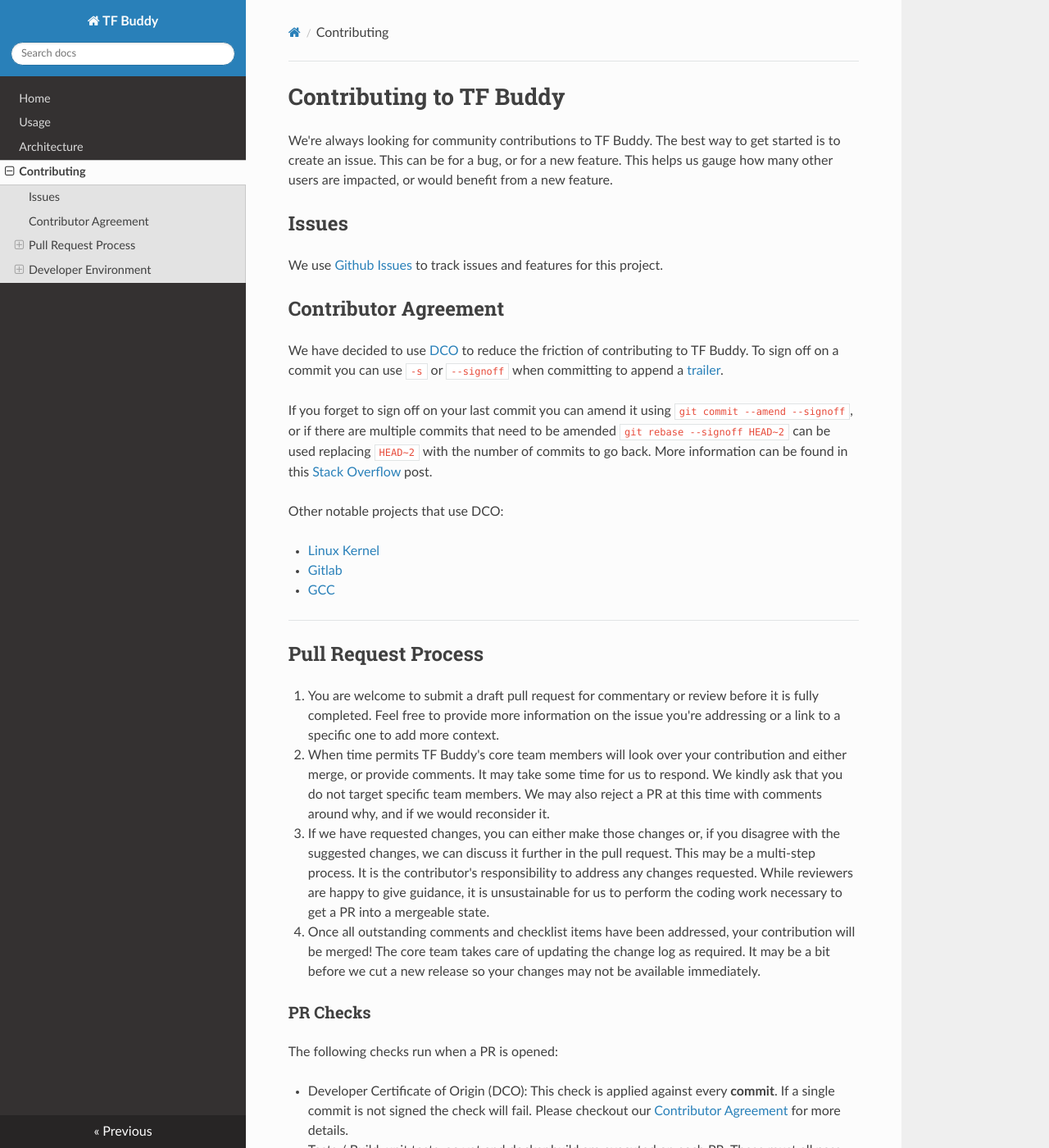
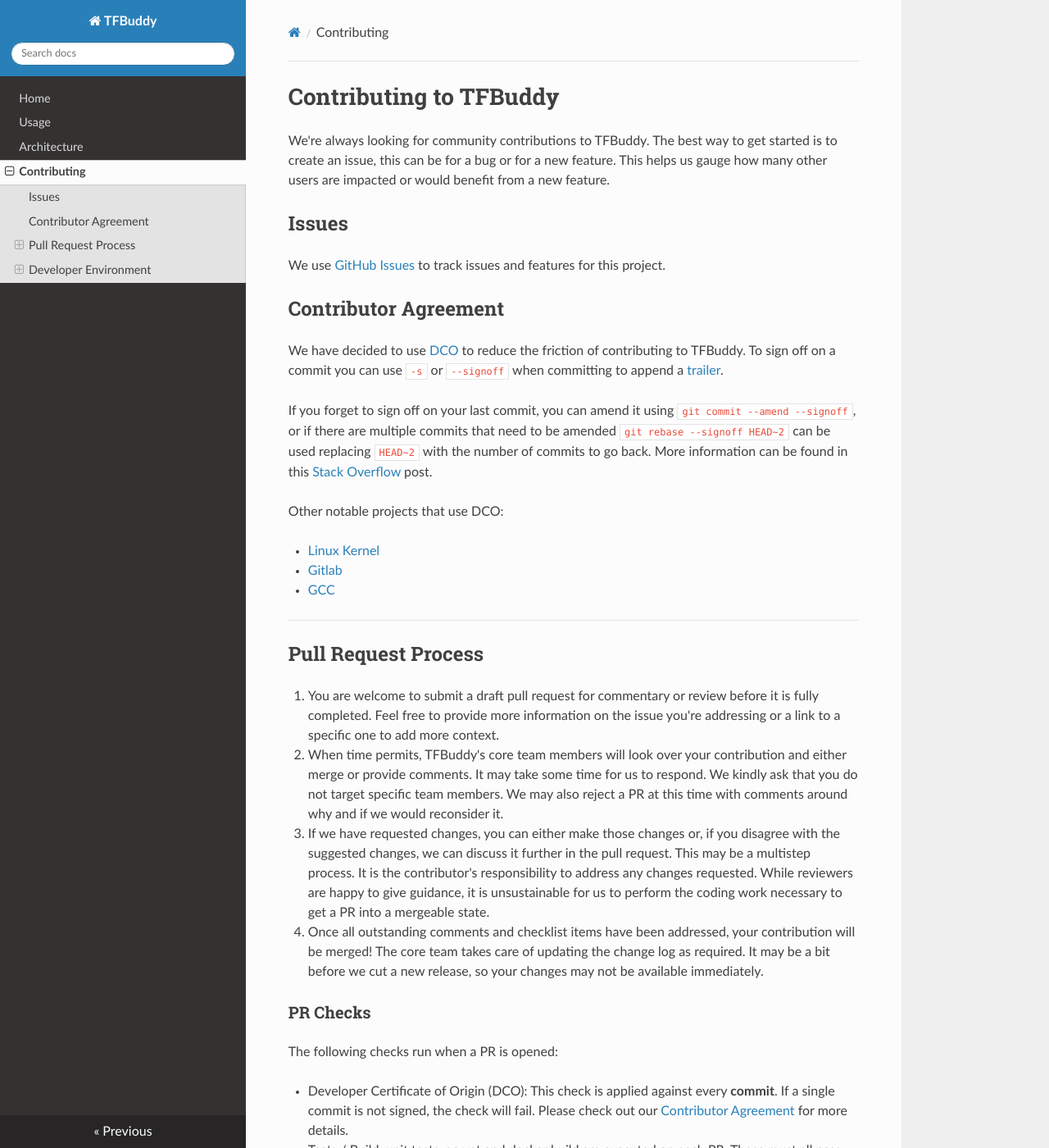
Before and after one commit to zapier/tfbuddy, an MkDocs documentation site: the page built from docs/contributing.md, in a window 1280 px wide and 1400 px high. Shown: the whole window at 82% size. Built offline with MkDocs 1.6.1, drawn with Linux system fonts in a browser that asks for light colours; nearby versions of some CDN libraries; some of the changed text lies outside the part shown.

Commit message:
linting and cleaning up errors
Signed-off-by: Adam Pietrzycki <adam@pietrzycki.com>

````diff
--- a/docs/contributing.md
+++ b/docs/contributing.md
@@ -1,16 +1,23 @@
-# Contributing to TF Buddy
+# Contributing to TFBuddy
 
-We're always looking for community contributions to TF Buddy. The best way to get started is to create an issue. This can be for a bug, or for a new feature. This helps us gauge how many other users are impacted, or would benefit from a new feature.
+We're always looking for community contributions to TFBuddy. The best way to get started is to create an issue, this can
+be for a bug or for a new feature. This helps us gauge how many other users are impacted or would benefit from a new
+feature.
 
 ## Issues
 
-We use [Github Issues](https://github.com/zapier/tfbuddy/issues) to track issues and features for this project.
+We use [GitHub Issues](https://github.com/zapier/tfbuddy/issues) to track issues and features for this project.
 
 ## Contributor Agreement
 
-We have decided to use [DCO](https://en.wikipedia.org/wiki/Developer_Certificate_of_Origin) to reduce the friction of contributing to TF Buddy. To sign off on a commit you can use `-s` or `--signoff` when committing to append a [trailer](https://git-scm.com/docs/git-commit#Documentation/git-commit.txt--s).
+We have decided to use [DCO](https://en.wikipedia.org/wiki/Developer_Certificate_of_Origin) to reduce the friction of
+contributing to TFBuddy. To sign off on a commit you can use `-s` or `--signoff` when committing to append
+a [trailer](https://git-scm.com/docs/git-commit#Documentation/git-commit.txt--s).
 
-If you forget to sign off on your last commit you can amend it using `git commit --amend --signoff`, or if there are multiple commits that need to be amended `git rebase --signoff HEAD~2` can be used replacing `HEAD~2` with the number of commits to go back. More information can be found in this [Stack Overflow](https://stackoverflow.com/questions/13043357/git-sign-off-previous-commits) post.
+If you forget to sign off on your last commit, you can amend it using `git commit --amend --signoff`, or if there are
+multiple commits that need to be amended `git rebase --signoff HEAD~2` can be used replacing `HEAD~2` with the number of
+commits to go back. More information can be found in
+this [Stack Overflow](https://stackoverflow.com/questions/13043357/git-sign-off-previous-commits) post.
 
 Other notable projects that use DCO:
 
@@ -19,24 +26,42 @@
 * [GCC](https://gcc.gnu.org/dco.html)
 
 -------------
+
 ## Pull Request Process
-1. You are welcome to submit a draft pull request for commentary or review before it is fully completed. Feel free to provide more information on the issue you're addressing or a link to a specific one to add more context.
-2. When time permits TF Buddy's core team members will look over your contribution and either merge, or provide comments. It may take some time for us to respond. We kindly ask that you do not target specific team members. We may also reject a PR at this time with comments around why, and if we would reconsider it.
-3. If we have requested changes, you can either make those changes or, if you disagree with the suggested changes, we can discuss it further in the pull request. This may be a multi-step process. It is the contributor's responsibility to address any changes requested. While reviewers are happy to give guidance, it is unsustainable for us to perform the coding work necessary to get a PR into a mergeable state.
-4. Once all outstanding comments and checklist items have been addressed, your contribution will be merged! The core team takes care of updating the change log as required. It may be a bit before we cut a new release so your changes may not be available immediately.
+
+1. You are welcome to submit a draft pull request for commentary or review before it is fully completed. Feel free to
+   provide more information on the issue you're addressing or a link to a specific one to add more context.
+2. When time permits, TFBuddy's core team members will look over your contribution and either merge or provide comments.
+   It may take some time for us to respond. We kindly ask that you do not target specific team members. We may also
+   reject a PR at this time with comments around why and if we would reconsider it.
+3. If we have requested changes, you can either make those changes or, if you disagree with the suggested changes, we
+   can discuss it further in the pull request. This may be a multistep process. It is the contributor's responsibility
+   to address any changes requested. While reviewers are happy to give guidance, it is unsustainable for us to perform
+   the coding work necessary to get a PR into a mergeable state.
+4. Once all outstanding comments and checklist items have been addressed, your contribution will be merged! The core
+   team takes care of updating the change log as required. It may be a bit before we cut a new release, so your changes
+   may not be available immediately.
+
 ### PR Checks
+
 The following checks run when a PR is opened:
 
-* Developer Certificate of Origin (DCO): This check is applied against every **commit**. If a single commit is not signed the check will fail. Please checkout our [Contributor Agreement](#contributor-agreement) for more details.
-* Tests / Build: unit tests, go vet and docker build are executed on each PR. These must all pass for a PR to be considered mergeable.
+* Developer Certificate of Origin (DCO): This check is applied against every **commit**. If a single commit is not
+  signed, the check will fail. Please check out our [Contributor Agreement](#contributor-agreement) for more details.
+* Tests / Build: unit tests, go vet and docker build are executed on each PR. These must all pass for a PR to be
+  considered mergeable.
 
 -----------
 
 ## Developer Environment
 
 ### Tools / Accounts
-* [Go 1.19](https://go.dev/)
+
+* [Go](https://go.dev/)
 * [Earthly](https://earthly.dev/)
+* [Python](https://python-poetry.org/) (docs)
+* [Poetry](https://python-poetry.org/) (docs)
+* [Kustomize](https://kustomize.io/)
 * [Ngrok](https://ngrok.com/)
 * [Tilt](https://tilt.dev/)
 * [Gitlab](https://gitlab.com) / [Github](https://github.com) token
@@ -87,30 +115,45 @@
 
     ```
 
-In the background Tilt has started building and deploying resources.
+In the background, Tilt has started building and deploying resources.
 
 You should go ahead and press the space bar to open the Tilt web UI.
 
-There are currently some circular dependencies in the local dev resources, so all resources may not come up cleanly on the first launch.
+There are currently some circular dependencies in the local dev resources, so not all resources may come up cleanly on
+the first launch.
 
 ![tilt-1](img/tilt-1.png)
 
-Click the Detailed view button at the top, and click the refresh button next to the `Tiltfile` resource to run another cycle.
+Click the Detailed view button at the top, and click the refresh button next to the `Tiltfile` resource to run another
+cycle.
 
 ![tilt-2](img/tilt-2.png)
 
-
 #### Minikube
 
-If you're using minikube with Tilt we recommend following this [guide](https://github.com/tilt-dev/minikube-local) to setup a local registry that Tilt can push to automatically. Without this Tilt will attempt to push up to Docker Hub by default.
+If you're using minikube with Tilt, we recommend following this [guide](https://github.com/tilt-dev/minikube-local) to
+set up a local registry that Tilt can push to automatically. Without this Tilt will attempt to push up to Docker Hub by
+default.
 
 ### Code Changes
 
-We use Earthly to simplify our CI/CD process with TF Buddy. This also simplifies testing changes locally before pushing them up to ensure your PR will pass all required checks. The best command to run is `earthly +unit-test` this will pull all the required dependencies (including any new ones that you have added). It will then run [go vet](https://pkg.go.dev/cmd/vet), and if those pass it will run `go test` with race detection enabled. You can also always run these commands directly `go test -race ./...` will run all tests in the repo with race detection enabled. Please ensure that `earthly +unit-test` is passing before opening a PR.
+We use Earthly to simplify our CI/CD process with TFBuddy. This also simplifies testing changes locally before pushing
+them up to ensure your PR will pass all required checks. The best command to run is `earthly +unit-test` this will pull
+all the required dependencies (including any new ones that you have added). It will then
+run [go vet](https://pkg.go.dev/cmd/vet), and if those pass it will run `go test` with race detection enabled. You can
+also always run these commands directly `go test -race ./...` will run all tests in the repo with race detection
+enabled. Please ensure that `earthly +unit-test` is passing before opening a PR.
 
 #### Unit Tests
 
-We use [gomock](https://github.com/golang/mock) to simplify down some of our unit tests specifically in `tfc_trigger_tests.go` where a lot of our functionality needs to be tested. To reduce the burden of testing a new feature you can leverage the `TestSuite` in `pkg/mocks/helpers.go`. When you call `CreateTestSuite` it will return a set of stubs that should let you test most operations. To override stubs that are created within the TestSuite define them after calling `CreateTestSuite` but before calling `InitTestSuite`. This works because gomock will respect the order that stubs/mocks are defined which lets you override an EXPECT defined in TestSuite. This can be seen in this example:
+We use [gomock](https://github.com/golang/mock) to simplify down some of our unit tests specifically in
+`tfc_trigger_tests.go` where a lot of our functionality needs to be tested. To reduce the burden of testing a new
+feature, you can leverage the `TestSuite` in `pkg/mocks/helpers.go`. When you call `CreateTestSuite` it will return a
+set
+of stubs that should let you test most operations. To override stubs that are created within the TestSuite define them
+after calling `CreateTestSuite` but before calling `InitTestSuite`. This works because gomock will respect the order
+that stubs/mocks are defined which lets you override an EXPECT defined in TestSuite. This can be seen in this example:
+
 ```go
 mockCtrl := gomock.NewController(t)
 defer mockCtrl.Finish()
--- a/mkdocs.yml
+++ b/mkdocs.yml
@@ -1,4 +1,4 @@
-site_name: TF Buddy
+site_name: TFBuddy
 nav:
   - Home: index.md
   - Usage: usage.md
````
Also changed, not shown: other parts of docs/contributing.md (+12 -5 lines), README.md (+1 -1 lines), docs/architecture.md (+17 -8 lines), docs/index.md (+16 -6 lines), docs/usage.md (+15 -9 lines).
